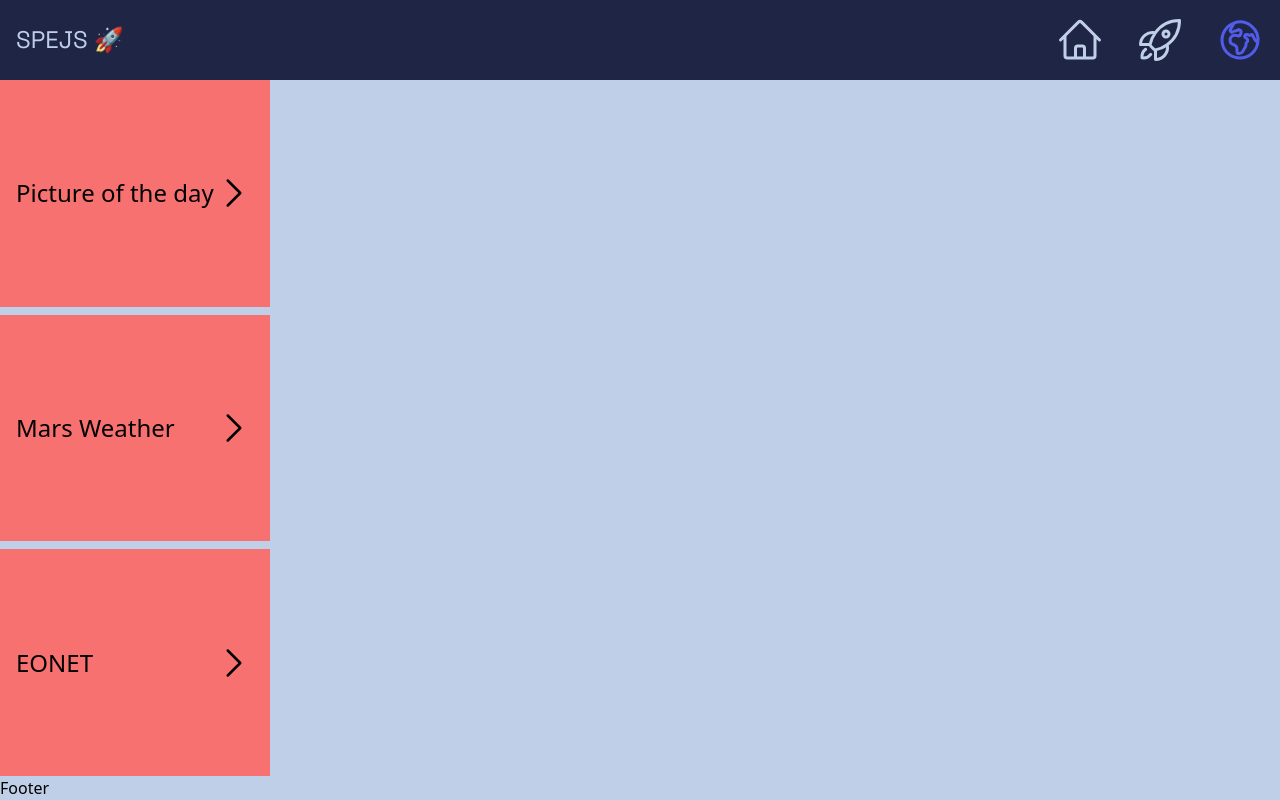
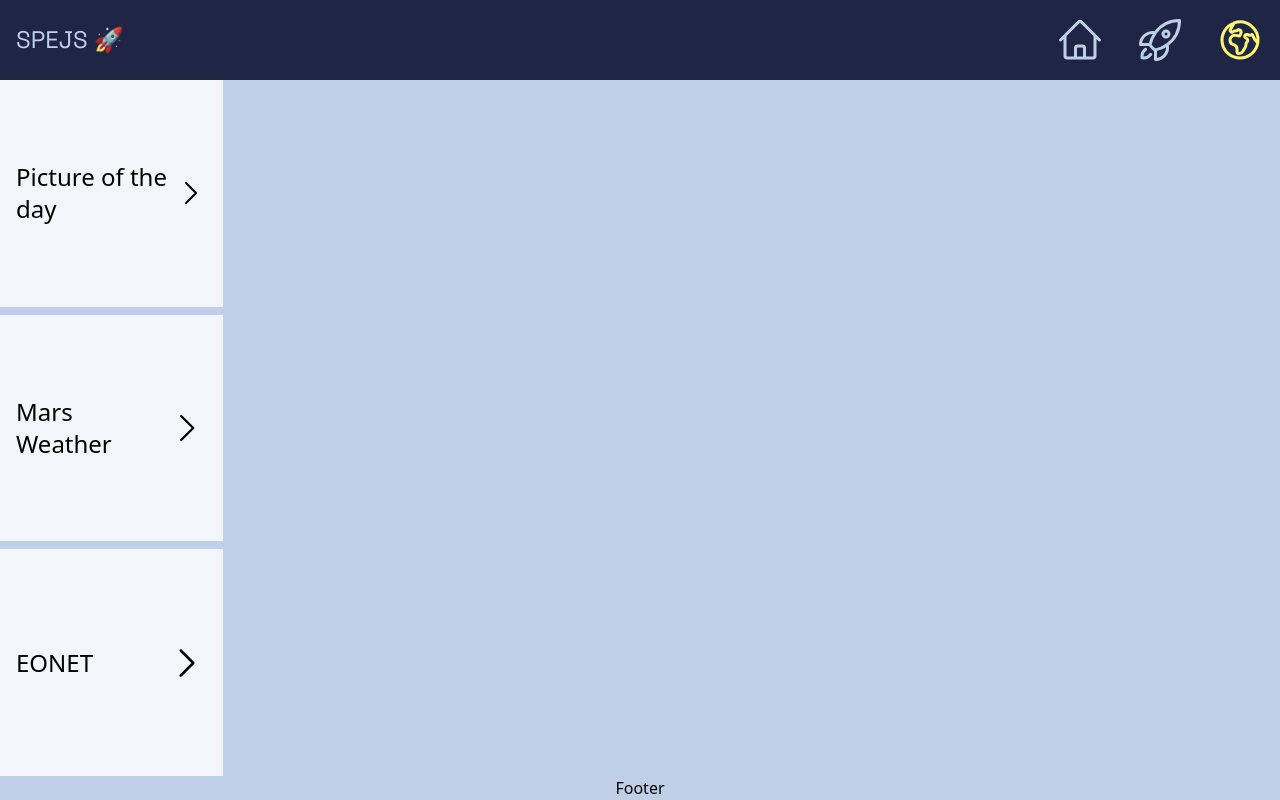
Before and after one commit to Flowball/spaceHub_react, a React (Vite) app: page /nasa in a window 1280 px wide. Built offline with nearby package versions, Linux system fonts and the light colour scheme.

Commit message:
changes to nasa page

```diff
--- a/src/components/EONET.tsx
+++ b/src/components/EONET.tsx
@@ -1,5 +1,5 @@
 function EONET() {
-  return <div>EONET</div>;
+  return <>EONET</>;
 }
 
 export default EONET;
--- a/src/components/Footer.tsx
+++ b/src/components/Footer.tsx
@@ -1,5 +1,5 @@
 function Footer() {
-  return <div className="relative">Footer</div>;
+  return <div className="relative flex flex-col items-center">Footer</div>;
 }
 
 export default Footer;
--- a/src/components/Header.tsx
+++ b/src/components/Header.tsx
@@ -1,5 +1,5 @@
 import { Link } from "react-router-dom";
-import Aside from "./NavBar";
+import NavBar from "./NavBar";
 
 function Header() {
   return (
@@ -9,7 +9,7 @@ function Header() {
           <h2>SPEJS 🚀</h2>
         </Link>
       </div>
-      <Aside />
+      <NavBar />
     </header>
   );
 }
--- a/src/components/MarsWeather.tsx
+++ b/src/components/MarsWeather.tsx
@@ -1,5 +1,21 @@
+import { useQuery } from "@tanstack/react-query";
+
 function MarsWeather() {
-  return <div>MarsWeather</div>;
+  const query = useQuery({
+    queryKey: ["data"],
+    queryFn: async () => {
+      const response = await fetch(
+        "https://api.nasa.gov/insight_weather/?api_key=KVRMfJv1YoZpHvHlgsNAoIaU8zNJAVViIbsbd2d6&feedtype=json&ver=1.0"
+      );
+      const data = await response.json();
+      console.log(data);
+      return data;
+    },
+  });
+  if (query.isLoading) return <h1>LOADING....</h1>;
+  if (query.isError) return <h1>Something went wrong....</h1>;
+
+  return <></>;
 }
 
 export default MarsWeather;
--- a/src/components/Nasa.tsx
+++ b/src/components/Nasa.tsx
@@ -3,27 +3,31 @@ import { Link, Outlet } from "react-router-dom";
 
 function Nasa() {
   return (
+    <>
       <div className=" flex flex-col text-2xl  justify-around h-full space-y-2 ">
         <Link to={"/nasa/pictureoftheday"} className="h-full">
-        <div className="flex justify-between items-center h-full bg-red-400 p-4 cursor-pointer">
+          <div className="flex justify-between items-center h-full bg-[#F2F5F9] p-4 cursor-pointer">
             <p>Picture of the day</p>
             <ChevronRightIcon className="w-10 h-10" />
           </div>
         </Link>
         <Link to={"/nasa/marsweather"} className="h-full">
-        <div className="flex justify-between items-center h-full bg-red-400 p-4 cursor-pointer">
+          <div className="flex justify-between items-center h-full bg-[#F2F5F9] p-4 cursor-pointer">
             <p>Mars Weather</p>
             <ChevronRightIcon className="w-10 h-10" />
           </div>
         </Link>
         <Link to={"/nasa/eonet"} className="h-full">
-        <div className="flex justify-between items-center h-full bg-red-400 p-4 cursor-pointer">
+          <div className="flex justify-between items-center h-full bg-[#F2F5F9] p-4 cursor-pointer">
             <p>EONET</p>
             <ChevronRightIcon className="w-10 h-10" />
           </div>
         </Link>
+      </div>
+      <div className="w-full">
         <Outlet />
       </div>
+    </>
   );
 }
 
--- a/src/components/NavBar.tsx
+++ b/src/components/NavBar.tsx
@@ -5,7 +5,7 @@ import {
 } from "@heroicons/react/24/outline";
 import { Link, useLocation } from "react-router-dom";
 
-function Aside() {
+function NavBar() {
   const location = useLocation();
 
   return (
@@ -13,7 +13,7 @@ function Aside() {
       <Link to={"/"}>
         <HomeIcon
           className={
-            (location.pathname == "/" ? "text-[#525CEB]" : "text-[#BFCFE7]") +
+            (location.pathname == "/" ? "text-[#FDF470]" : "text-[#BFCFE7]") +
             " size-20 p-4"
           }
         />
@@ -22,7 +22,7 @@ function Aside() {
         <RocketLaunchIcon
           className={
             (location.pathname == "/spacex"
-              ? "text-[#525CEB]"
+              ? "text-[#FDF470]"
               : "text-[#BFCFE7]") + " size-20 p-4"
           }
         />
@@ -34,7 +34,7 @@ function Aside() {
             location.pathname == "/nasa/pictureoftheday" ||
             location.pathname == "/nasa/marsweather" ||
             location.pathname == "/nasa/eonet"
-              ? "text-[#525CEB]"
+              ? "text-[#FDF470]"
               : "text-[#BFCFE7]") + " size-20 p-4"
           }
         />
@@ -43,4 +43,4 @@ function Aside() {
   );
 }
 
-export default Aside;
+export default NavBar;
--- a/src/components/POTD.tsx
+++ b/src/components/POTD.tsx
@@ -1,5 +1,28 @@
+import { useQuery } from "@tanstack/react-query";
+
 function POTD() {
-  return <div>POTD</div>;
+  const query = useQuery({
+    queryKey: ["data"],
+    queryFn: async () => {
+      const response = await fetch(
+        "https://api.nasa.gov/planetary/apod?api_key=KVRMfJv1YoZpHvHlgsNAoIaU8zNJAVViIbsbd2d6"
+      );
+      const data = await response.json();
+      return data;
+    },
+  });
+  if (query.isLoading) return <h1>LOADING....</h1>;
+  if (query.isError) return <h1>Something went wrong....</h1>;
+
+  return (
+    <div className="flex flex-col gap-4">
+      <h1>Copyright: {query.data.copyright}</h1>
+      <h1>Title: {query.data.title}</h1>
+      <h2>Date: {query.data.date}</h2>
+      <h2>Explanation: {query.data.explanation}</h2>
+      <img src={query.data.hdurl} alt="" />
+    </div>
+  );
 }
 
 export default POTD;
--- a/src/components/Spacex.tsx
+++ b/src/components/Spacex.tsx
@@ -75,7 +75,7 @@ function Spacex() {
                 ) : null}
               </div>
               {data.rocket ? (
-                <div className="flex flex-col ">
+                <div className="flex flex-col">
                   <div>RocketID: {data.rocket}</div>
                   <div>LaunchpadID: {data.launchpad}</div>
                 </div>
```
Lines whose indentation alone changed are shown as unchanged.
